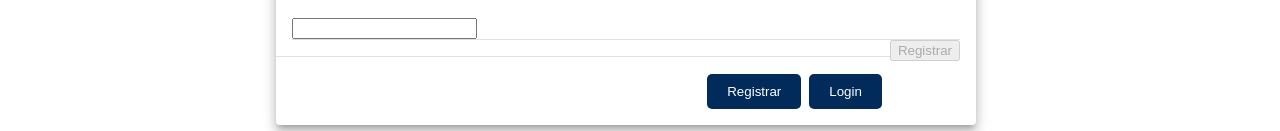
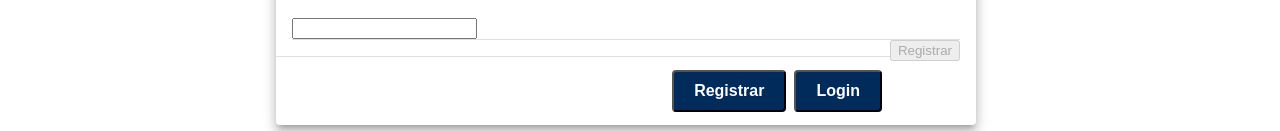
Before and after one commit to Nemechix/3DartPrints-Frontend, a React (Vite) app: page /register in a window 1280 px wide. Shown: the part 669-800 px from the top of the page. Built offline with nearby package versions, Linux system fonts and the light colour scheme; no server answers.

Commit message:
Update Button.css

```diff
--- a/src/Components/Button/Button.css
+++ b/src/Components/Button/Button.css
@@ -1,8 +1,21 @@
+/* Button.css */
+
 .button {
-    background-color: #002B5B;
-    color: #fff;
-    border-radius: 5px;
-    padding: 10px 20px;
-    border: none;
-    cursor: pointer;
-  }
+  background-color: #002B5B;
+  color: #fff;
+  border-radius: 5px;
+  padding: 10px 20px;
+  border-radius: 4px;
+  font-size: 16px;
+  font-weight: bold;
+}
+
+.button-red {
+  background-color: #ea5455;
+  color: white;
+}
+
+.button-green {
+  background-color: green;
+  color: white;
+}
```
